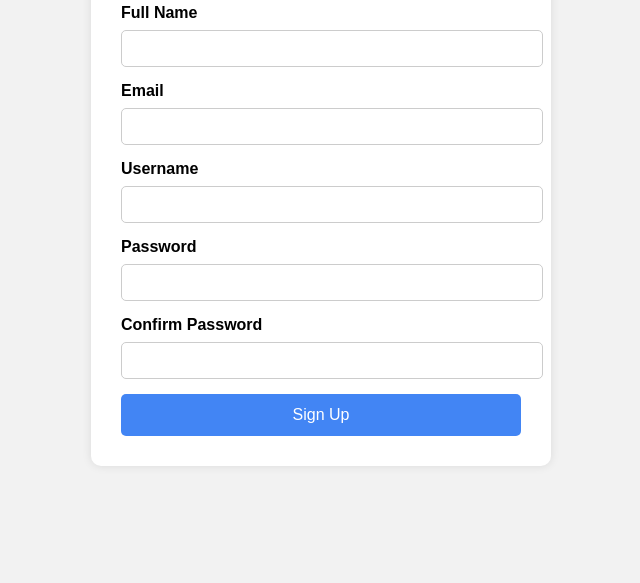
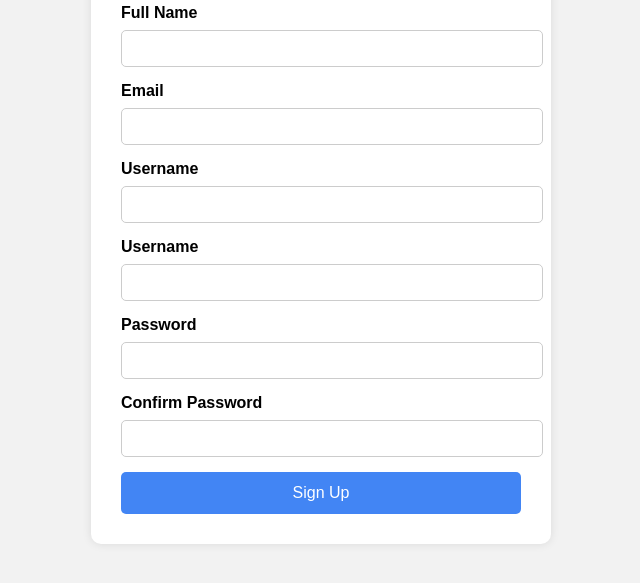
Before and after one commit to Tuyishimireinnocent/TheGymCloningWebsite, a plain HTML site: page index.html in a window 1280 px wide. Shown: the part 149-732 px from the top of the page, without its empty margins (319-959 px from the left). Drawn offline with Linux system fonts and the light colour scheme.

Commit message:
new commit2

```diff
--- a/index.html
+++ b/index.html
@@ -19,6 +19,8 @@
 
       <label for="username">Username</label>
       <input type="text" id="username" name="username" required>
+      <label for="username">Username</label>
+      <input type="text" id="username" name="username" required>
 
       <label for="password">Password</label>
       <input type="password" id="password" name="password" required minlength="6">
```
